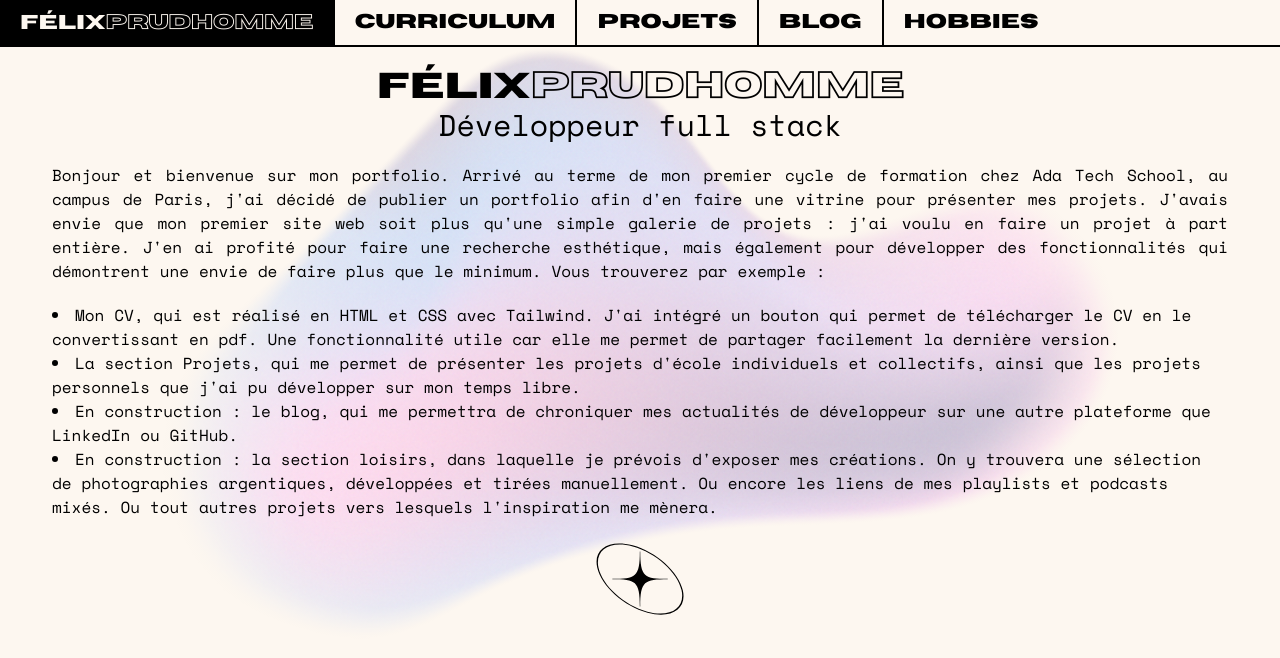
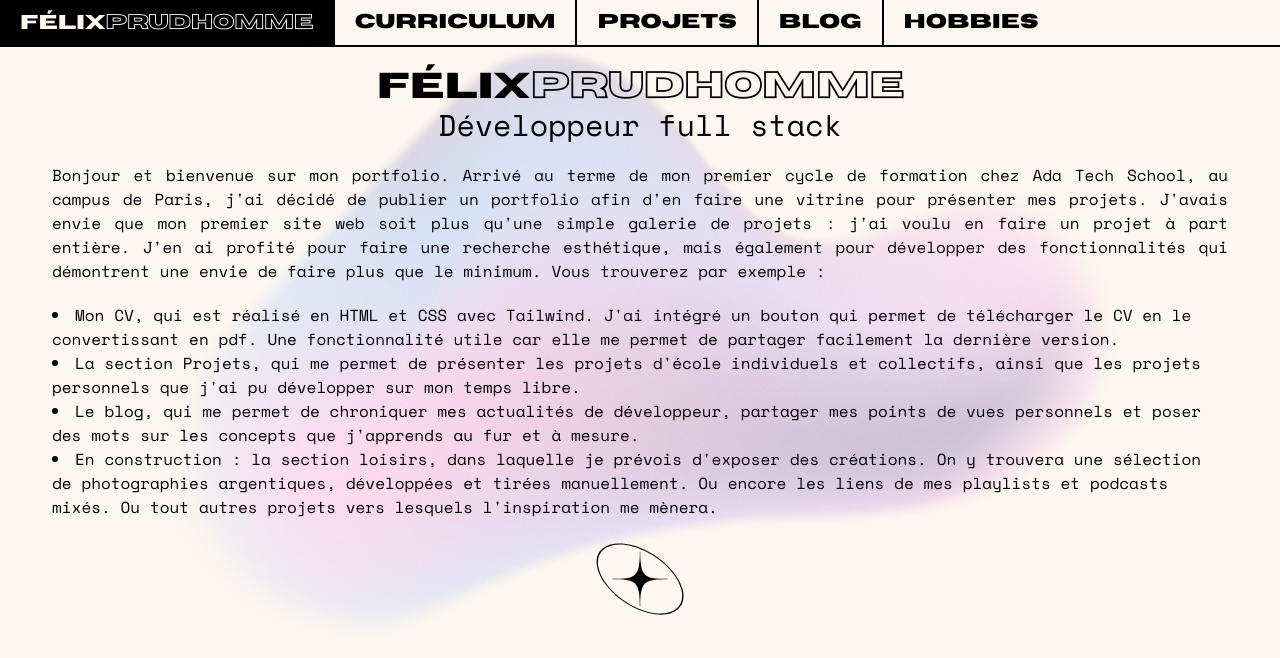
Before and after one commit to FPrud/portfolio, a Next.js app: page / in a window 1280 px wide. Shown: the top 658 px of the page. Built offline with nearby package versions, Linux system fonts and the light colour scheme.

Commit message:
Update blog and leisure section descriptions

```diff
--- a/app/page.tsx
+++ b/app/page.tsx
@@ -20,10 +20,10 @@ export default function Home() {
             La section Projets, qui me permet de présenter les projets d'école individuels et collectifs, ainsi que les projets personnels que j'ai pu développer sur mon temps libre.
           </li>
           <li>
-            En construction : le blog, qui me permettra de chroniquer mes actualités de développeur sur une autre plateforme que LinkedIn ou GitHub.
+            Le blog, qui me permet de chroniquer mes actualités de développeur, partager mes points de vues personnels et poser des mots sur les concepts que j'apprends au fur et à mesure.
           </li>
           <li>
-            En construction : la section loisirs, dans laquelle je prévois d'exposer mes créations. On y trouvera une sélection de photographies argentiques, développées et tirées manuellement. Ou encore les liens de mes playlists et podcasts mixés. Ou tout autres projets vers lesquels l'inspiration me mènera.
+            En construction : la section loisirs, dans laquelle je prévois d'exposer des créations. On y trouvera une sélection de photographies argentiques, développées et tirées manuellement. Ou encore les liens de mes playlists et podcasts mixés. Ou tout autres projets vers lesquels l'inspiration me mènera.
           </li>
         </ul>
       </article>
```
